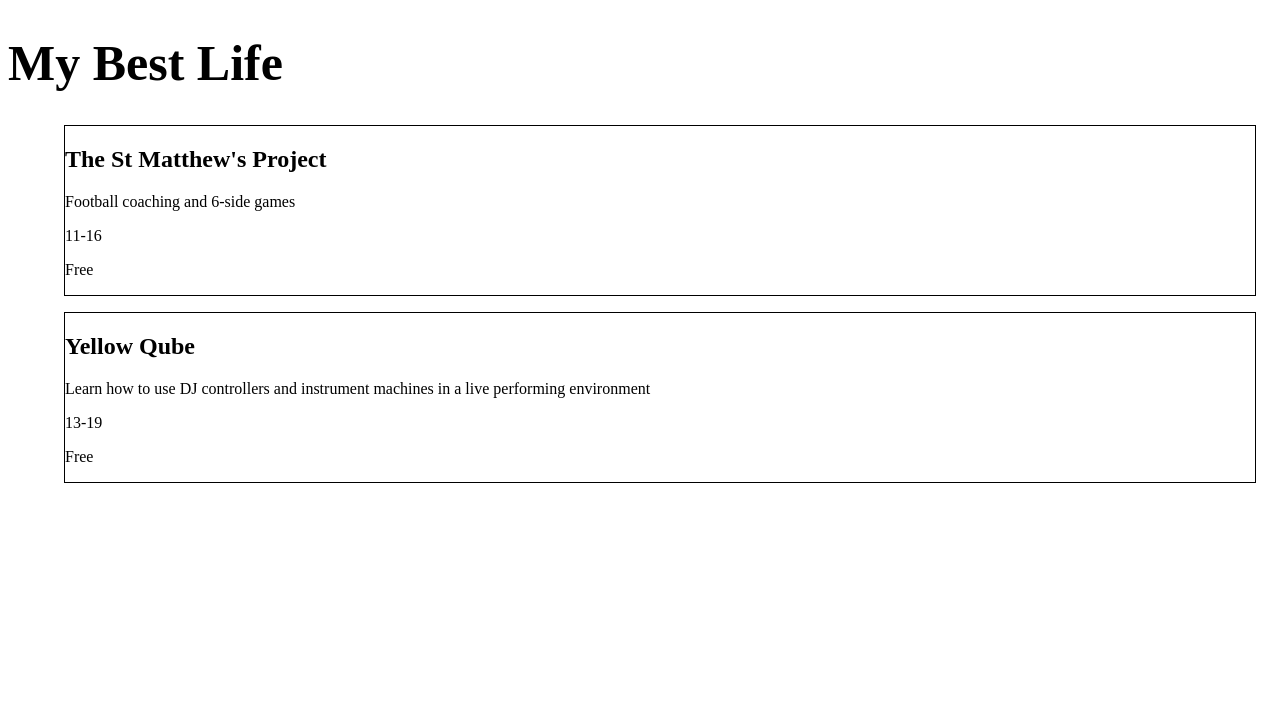
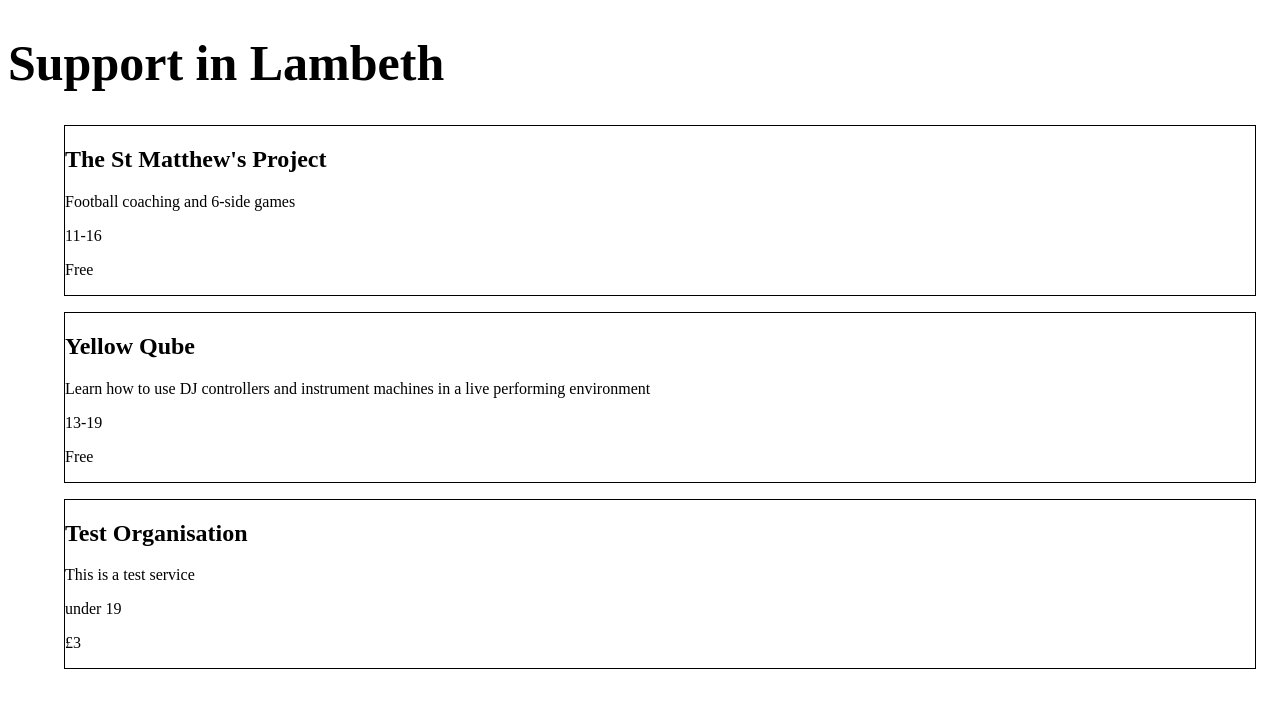
Before and after one commit to neontribe/my-best-life, a Next.js app: page / in a window 1280 px wide. Shown: the top 708 px of the page. Built offline with nearby package versions, Linux system fonts and the light colour scheme.

Commit message:
feat: display data on list view

```diff
--- /dev/null
+++ b/content/services/test.md
@@ -0,0 +1,17 @@
+---
+organisation: Test Organisation
+title: Test Service
+shortDescription: This is a test service
+description: 'A longer description of a test service'
+categories:
+  category1: mentalHealth
+  category2: friends
+cost:
+  costValue: 3
+age:
+  minAge:
+  maxAge: 19
+eligibility: Local residents only
+format: meetingGroup
+location: 101 Example Road, EX1 2RD
+---
--- a/pages/index.tsx
+++ b/pages/index.tsx
@@ -20,9 +20,9 @@
 export const Home: NextPage<PageProps> = ({ services }) => {
   return (
     <>
-      <Title>My Best Life</Title>
+      <Title>Support in Lambeth</Title>
       <ul>
-        {services.map((service) => (
+        {services.map((service: ServicePreview) => (
           <Card key={service.organisation}>
             <h2>{service.organisation}</h2>
             <p>{service.shortDescription}</p>
@@ -36,11 +36,11 @@
 }
 
 export const getStaticProps: GetStaticProps = async () => {
-  const services = getServicePreviews()
+  const servicePreviews = getServicePreviews()
 
   return {
     props: {
-      services,
+      services: servicePreviews,
     },
   }
 }
```
Also changed, not shown: content/example-1.md (deleted, +0 -7 lines), content/example-2.md (deleted, +0 -7 lines).
